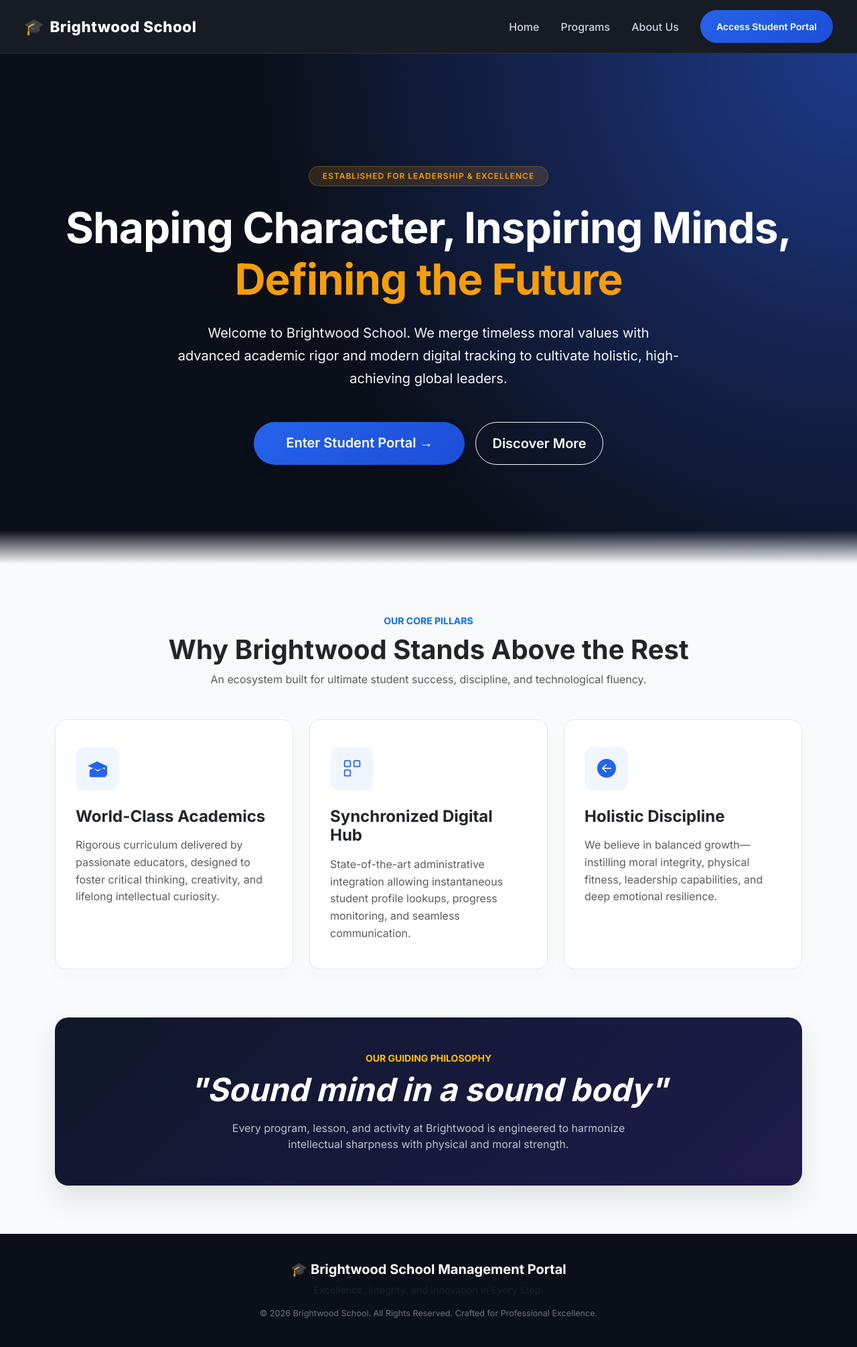
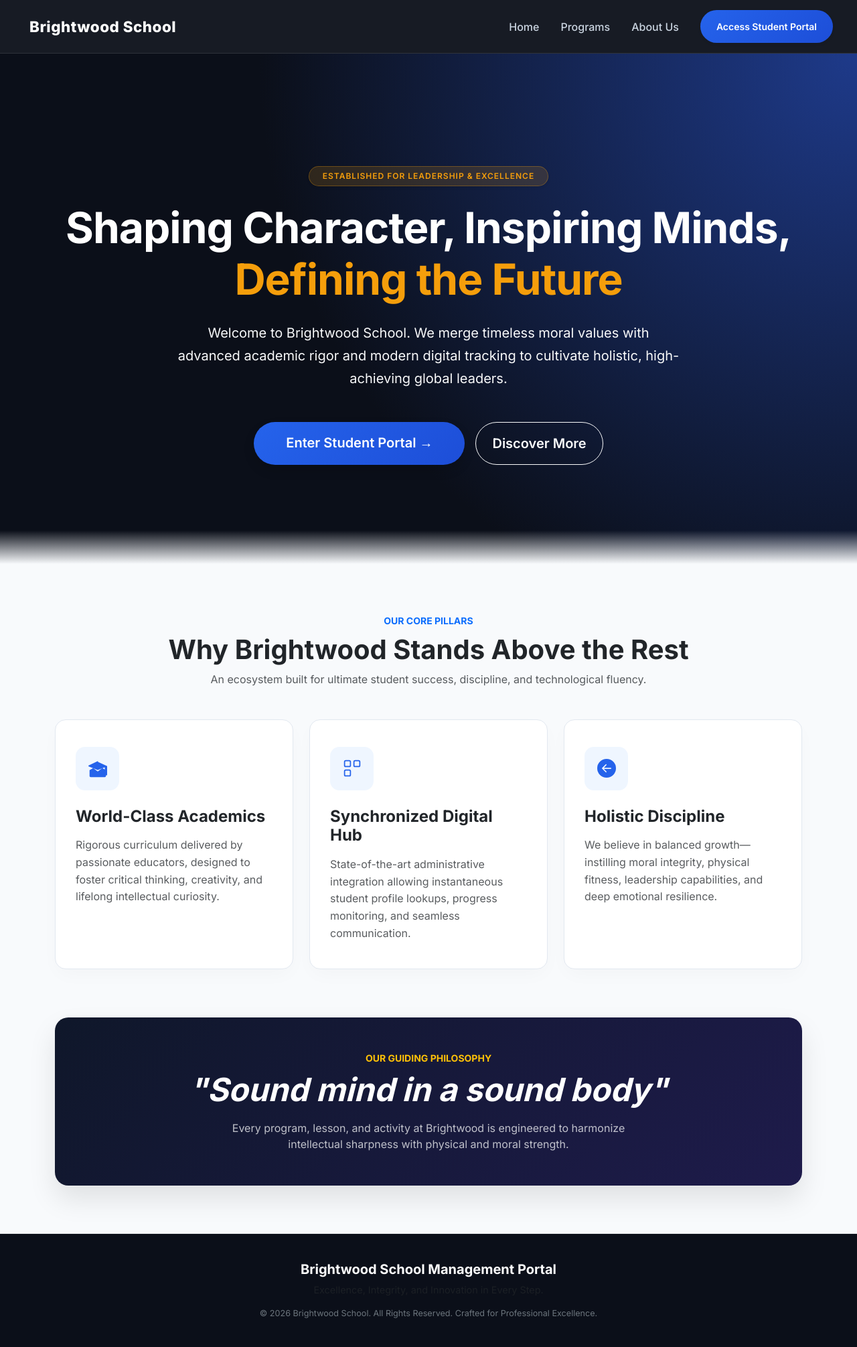
Before and after one commit to TimTechLabs/Brightwood_school, a Django app: page / in a window 1280 px wide. Shown: the whole page at 67% size. Run offline with Django 5.2, Linux system fonts and the light colour scheme.

Commit message:
Update application features and fixes

```diff
--- a/brightwood_school/accounts/templates/accounts/landing.html
+++ b/brightwood_school/accounts/templates/accounts/landing.html
@@ -161,7 +161,7 @@
     <nav class="navbar navbar-expand-lg navbar-custom sticky-top px-4">
         <div class="container-fluid">
             <a class="navbar-brand d-flex align-items-center gap-2" href="#">
-                <span class="fs-4">🎓</span> Brightwood School
+                <span class="fs-4"></span> Brightwood School
             </a>
             <button class="navbar-toggler border-0 bg-light" type="button" data-bs-toggle="collapse" data-bs-target="#navbarNav">
                 <span class="navbar-toggler-icon"></span>
@@ -257,7 +257,7 @@
     <!-- Ultra-Professional Footer -->
     <footer class="footer-custom">
         <div class="container">
-            <h5 class="text-white fw-bold mb-2">🎓 Brightwood School Management Portal</h5>
+            <h5 class="text-white fw-bold mb-2">Brightwood School Management Portal</h5>
             <p class="mb-3 text-muted">Excellence, Integrity, and Innovation in Every Step.</p>
             <p class="mb-0 small text-secondary">&copy; 2026 Brightwood School. All Rights Reserved. Crafted for Professional Excellence.</p>
         </div>
```
